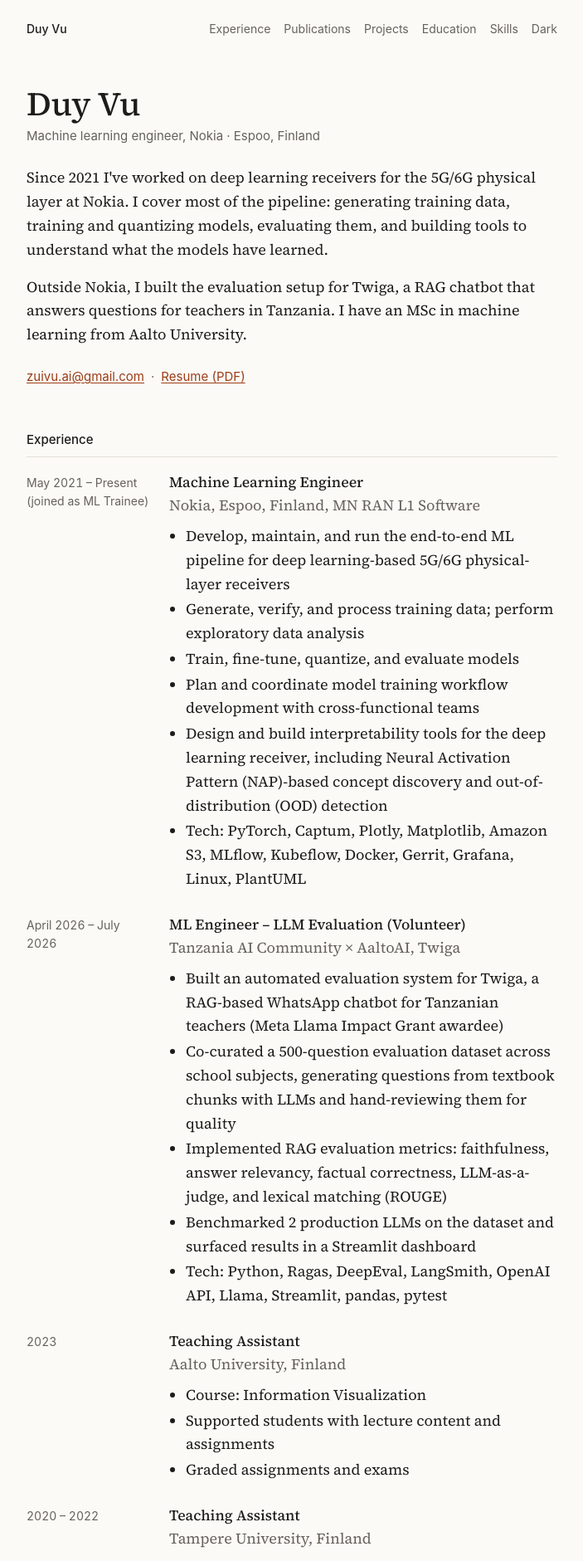
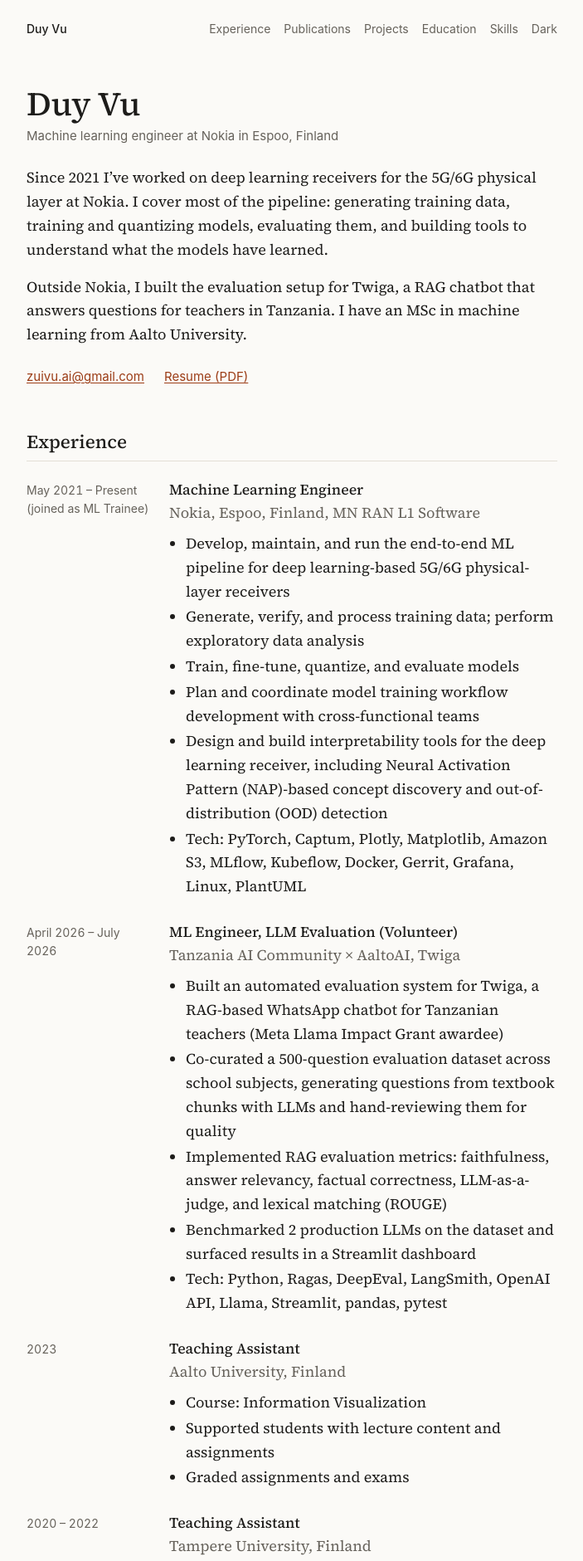
Before and after one commit to zuivu/zuivu.github.io, a Jekyll site: the page built from index.html, in a window 1280 px wide. Shown: the top 1881 px of the page at 83% size, without its empty margins (288-991 px from the left). Built offline with Jekyll 4.4.1, drawn with Linux system fonts in a browser that asks for light colours; some of the changed text lies outside the part shown.

Commit message:
Apply Hallmark floor fixes
Serif section headings, no middle-dot separators, no italics on the
publication title, typographic apostrophes, overflow-x clip, scoped
focus rings, and a comma instead of a dash in the Twiga job title.

Co-Authored-By: Claude Opus 5.5 <noreply@anthropic.com>
Claude-Session: https://claude.ai/code/session_01XTnkKR89FPp44aDyZ43pG9

```diff
--- a/_data/experience.yml
+++ b/_data/experience.yml
@@ -10,7 +10,7 @@
     - Design and build interpretability tools for the deep learning receiver, including Neural Activation Pattern (NAP)-based concept discovery and out-of-distribution (OOD) detection
     - "Tech: PyTorch, Captum, Plotly, Matplotlib, Amazon S3, MLflow, Kubeflow, Docker, Gerrit, Grafana, Linux, PlantUML"
 
-- title: ML Engineer – LLM Evaluation (Volunteer)
+- title: ML Engineer, LLM Evaluation (Volunteer)
   company: Tanzania AI Community × AaltoAI
   team: Twiga
   dates: April 2026 – July 2026
@@ -45,4 +45,4 @@
   dates: 2020 – 2021
   bullets:
     - "CIVIT Lab: Built a pipeline to extract gaze data (Pupil Core eye tracking), run object detection (Detectron2), and analyze mother-to-infant gaze; extended into BSc thesis (grade 5/5)"
-    - "Cloud and Web Engineering group: Mined Apache's GitHub repositories and developed a tool to detect refactorings in repository histories using RefactoringMiner"
+    - "Cloud and Web Engineering group: Mined Apache’s GitHub repositories and developed a tool to detect refactorings in repository histories using RefactoringMiner"
--- a/_layouts/default.html
+++ b/_layouts/default.html
@@ -31,7 +31,7 @@
 
   <link rel="preconnect" href="https://fonts.googleapis.com">
   <link rel="preconnect" href="https://fonts.gstatic.com" crossorigin>
-  <link href="https://fonts.googleapis.com/css2?family=Source+Serif+4:ital,opsz,wght@0,8..60,400;0,8..60,500;1,8..60,400&display=swap" rel="stylesheet">
+  <link href="https://fonts.googleapis.com/css2?family=Source+Serif+4:opsz,wght@8..60,400;8..60,500&display=swap" rel="stylesheet">
   <link rel="stylesheet" href="{{ '/assets/css/style.css' | relative_url }}">
 
   {% if site.google_analytics %}
--- a/assets/css/style.css
+++ b/assets/css/style.css
@@ -21,8 +21,11 @@
 
 * { box-sizing: border-box; }
 
+html { overflow-x: clip; }
+
 body {
   margin: 0;
+  overflow-x: clip;
   font-family: var(--serif);
   font-size: 18px;
   line-height: 1.6;
@@ -66,17 +69,16 @@ a:hover { text-decoration-thickness: 2px; }
 .hero__name { font-size: 2.5rem; font-weight: 500; line-height: 1.15; margin: 0 0 4px; }
 .hero__role { font-family: var(--sans); font-size: 15px; color: var(--muted); margin: 0 0 24px; }
 .hero__lede p { margin: 0 0 16px; }
-.hero__links { font-family: var(--sans); font-size: 15px; margin: 24px 0 0; }
-.hero__links a + a::before { content: "·"; color: var(--muted); display: inline-block; margin: 0 8px; text-decoration: none; }
+.hero__links { display: flex; flex-wrap: wrap; gap: 8px 24px; font-family: var(--sans); font-size: 15px; margin: 24px 0 0; }
 
 /* Sections */
 .section { padding: 28px 0 8px; }
 .section__title {
-  font-family: var(--sans);
-  font-size: 15px;
+  font-size: 1.4rem;
   font-weight: 500;
+  line-height: 1.3;
   color: var(--text);
-  margin: 0 0 16px;
+  margin: 0 0 20px;
   padding-bottom: 8px;
   border-bottom: 1px solid var(--rule);
 }
@@ -98,7 +100,6 @@ a:hover { text-decoration-thickness: 2px; }
 
 /* Publications */
 .publications { margin: 0; padding-left: 20px; }
-.publication__title { font-style: italic; }
 .publication__status { color: var(--muted); }
 
 /* Projects, certifications */
@@ -118,7 +119,7 @@ a:hover { text-decoration-thickness: 2px; }
 /* Footer */
 .footer { margin-top: 40px; padding: 16px 0 40px; border-top: 1px solid var(--rule); }
 .footer__inner { font-family: var(--sans); font-size: 14px; color: var(--muted); display: flex; flex-wrap: wrap; justify-content: space-between; gap: 8px 24px; }
-.footer__links a + a::before { content: "·"; color: var(--muted); display: inline-block; margin: 0 8px; text-decoration: none; }
+.footer__links { display: flex; flex-wrap: wrap; gap: 8px 20px; }
 
 @media (max-width: 600px) {
   body { font-size: 17px; }
@@ -129,4 +130,5 @@ a:hover { text-decoration-thickness: 2px; }
   .timeline__dates { margin: 0 0 2px; }
 }
 
-:focus-visible { outline: 2px solid var(--link); outline-offset: 2px; }
+a:focus-visible,
+button:focus-visible { outline: 2px solid var(--link); outline-offset: 2px; }
--- a/index.html
+++ b/index.html
@@ -4,10 +4,10 @@ layout: default
 
 <section id="about" class="hero">
   <h1 class="hero__name">{{ site.author }}</h1>
-  <p class="hero__role">Machine learning engineer, Nokia · Espoo, Finland</p>
+  <p class="hero__role">Machine learning engineer at Nokia in Espoo, Finland</p>
   <div class="hero__lede">
     <p>
-      Since 2021 I've worked on deep learning receivers for the 5G/6G physical layer at Nokia.
+      Since 2021 I’ve worked on deep learning receivers for the 5G/6G physical layer at Nokia.
       I cover most of the pipeline: generating training data, training and quantizing models,
       evaluating them, and building tools to understand what the models have learned.
     </p>
```
